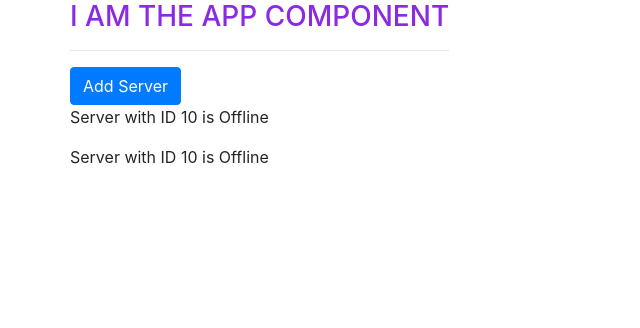
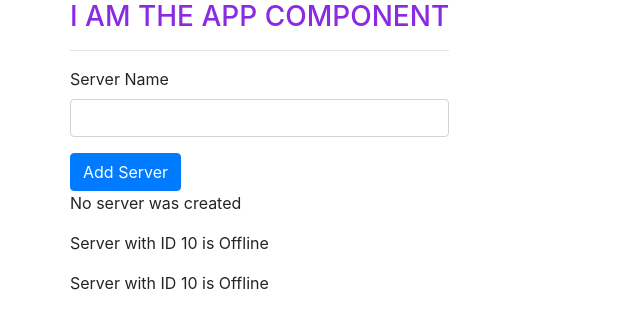
Before and after one commit to dtbradfield/angularPracticeApp1, an Angular app: page / in a window 1280 px wide. Shown: the top 328 px of the page, without its empty margins (0-640 px from the left). Built offline with nearby package versions, Linux system fonts and the light colour scheme.

Commit message:
created a button to add a server name and display the server name beneath the button once it is clicked. using property binding and two way binding

```diff
--- a/src/app/servers/servers.component.html
+++ b/src/app/servers/servers.component.html
@@ -1,3 +1,8 @@
-<button class="btn btn-primary" [disabled]="!allowNewServer">Add Server</button>
+<label>Server Name</label>
+<input type="text" class="form-control" [(ngModel)]="serverName">
+<p> {{ serverName }}</p>
+<button class="btn btn-primary" [disabled]="!allowNewServer" (click)="onCreateServer()">Add Server</button>
+<!-- <p [innerText]="allowNewServer"></p>-->
+<p> {{serverCreationStatus}}</p>
 <app-server></app-server>
 <app-server></app-server>
--- a/src/app/servers/servers.component.ts
+++ b/src/app/servers/servers.component.ts
@@ -7,6 +7,8 @@
 })
 export class ServersComponent implements OnInit {
   allowNewServer = false;
+  serverCreationStatus = 'No server was created';
+  serverName = '';
 
   constructor() {
     setTimeout(() => {
@@ -17,4 +19,12 @@
   ngOnInit() {
   }
 
+  onCreateServer() {
+    this.serverCreationStatus = 'Server was created!';
+  }
+
+  onUpdateServerName(event: Event) {
+    this.serverName = (<HTMLInputElement>event.target).value;
+  }
+
 }
```
